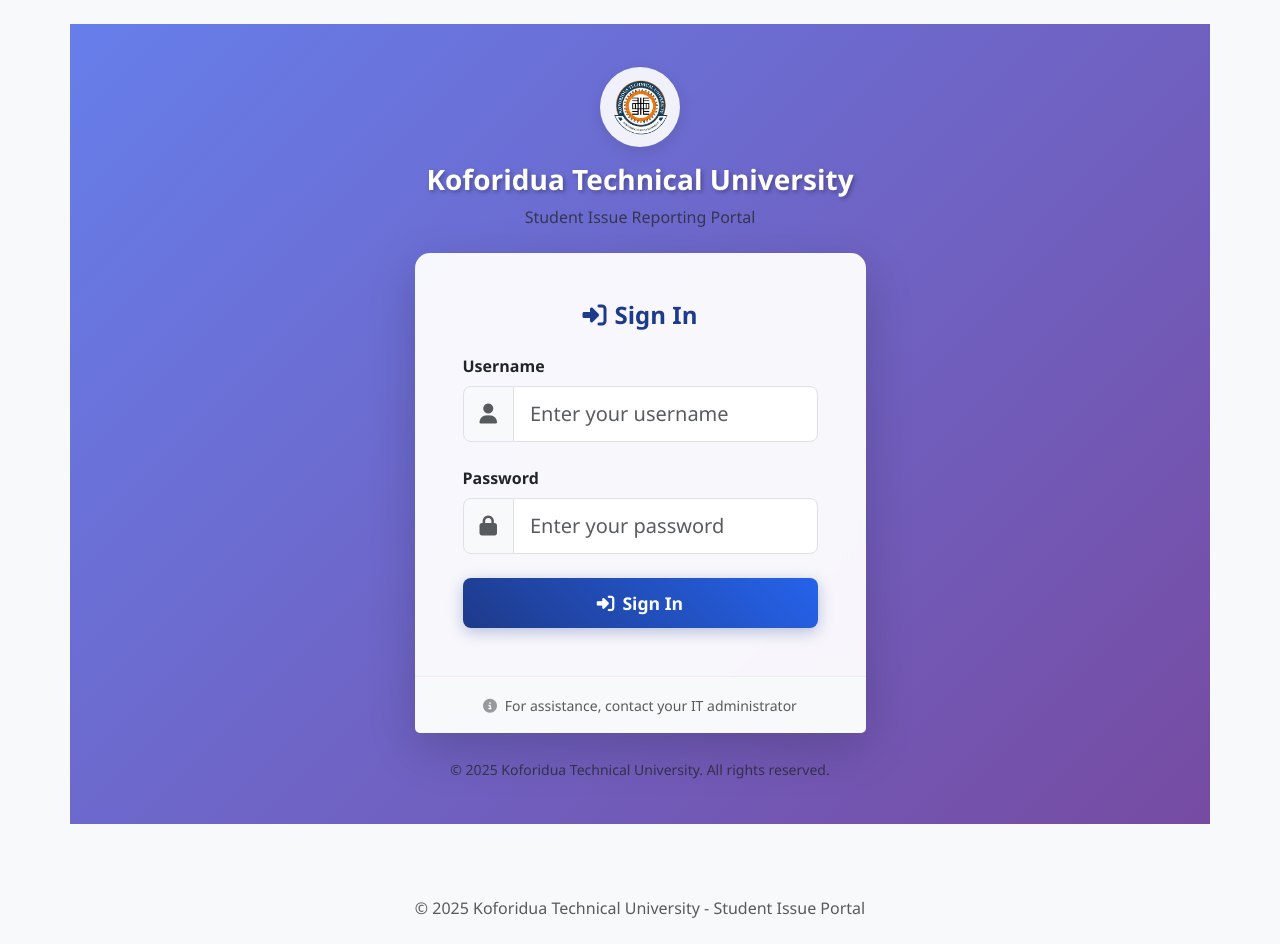
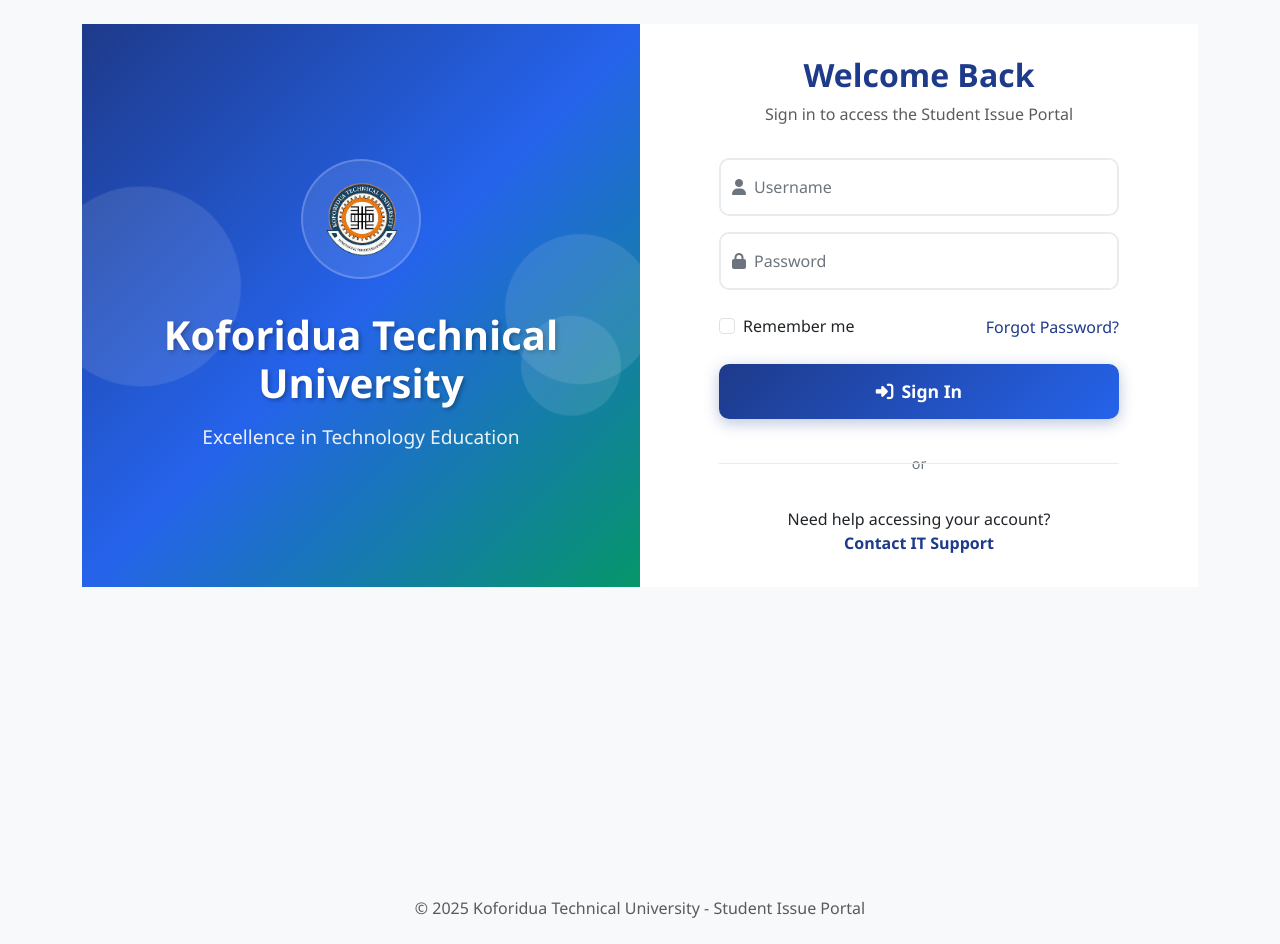
Before and after one commit to BlusMotif/Student-Reporting-System, a Flask app: page /login in a window 1280 px wide. Shown: the part 66-1010 px from the top of the page. Run offline with Flask 3, Linux system fonts and the light colour scheme.

Commit message:
Revamp login and signup pages for a more modern and engaging user experience
Updates login.html and style.css to implement a split-screen login design with branding and decorative elements, plus adds new assets.

Replit-Commit-Author: Agent
Replit-Commit-Session-Id: 3328a7f1-b510-40a4-8abf-944aaa023b1a
Replit-Commit-Screenshot-Url: https://storage.googleapis.com/screenshot-production-us-central1/0be1a02d-16b7-4c14-9ac4-897f370e970f/3328a7f1-b510-40a4-8abf-944aaa023b1a/f2hv6cP

```diff
--- a/static/style.css
+++ b/static/style.css
@@ -189,106 +189,278 @@ footer {
     color: var(--ktu-primary);
 }
 
-/* Professional Login Page Styles */
-.min-vh-100 {
+/* Modern Split-Screen Login Design */
+.login-page {
     min-height: 100vh;
-    background: linear-gradient(135deg, #667eea 0%, #764ba2 100%);
-    padding: 2rem 0;
+    overflow: hidden;
 }
 
-.login-container {
-    animation: fadeInUp 0.8s ease-out;
+.login-page .container-fluid {
+    height: 100vh;
 }
 
-.university-logo {
+/* Left Panel - Branding */
+.login-left-panel {
+    background: linear-gradient(135deg, var(--ktu-primary) 0%, #2563eb 50%, var(--ktu-accent) 100%);
+    position: relative;
+    display: flex;
+    align-items: center;
+    justify-content: center;
+    overflow: hidden;
+}
+
+.login-branding {
+    text-align: center;
+    color: white;
+    z-index: 2;
+    position: relative;
+}
+
+.main-logo {
+    width: 120px;
+    height: 120px;
+    margin-bottom: 2rem;
+    border-radius: 50%;
+    background: rgba(255, 255, 255, 0.1);
+    backdrop-filter: blur(10px);
+    padding: 15px;
+    border: 2px solid rgba(255, 255, 255, 0.2);
+}
+
+.university-title {
+    font-size: 2.5rem;
+    font-weight: 700;
+    margin-bottom: 1rem;
+    text-shadow: 2px 2px 4px rgba(0, 0, 0, 0.3);
+}
+
+.university-subtitle {
+    font-size: 1.2rem;
+    opacity: 0.9;
+    margin-bottom: 0;
+}
+
+/* Decorative Elements */
+.decorative-elements {
+    position: absolute;
+    top: 0;
+    left: 0;
+    width: 100%;
+    height: 100%;
+    pointer-events: none;
+}
+
+.element {
+    position: absolute;
+    border-radius: 50%;
+    background: rgba(255, 255, 255, 0.1);
+    animation: float 6s ease-in-out infinite;
+}
+
+.element-1 {
+    width: 200px;
+    height: 200px;
+    top: 10%;
+    left: -10%;
+    animation-delay: 0s;
+}
+
+.element-2 {
+    width: 150px;
+    height: 150px;
+    bottom: 20%;
+    right: -5%;
+    animation-delay: 2s;
+}
+
+.element-3 {
+    width: 100px;
+    height: 100px;
+    top: 60%;
+    left: 80%;
+    animation-delay: 4s;
+}
+
+@keyframes float {
+    0%, 100% { transform: translateY(0px) rotate(0deg); }
+    50% { transform: translateY(-20px) rotate(180deg); }
+}
+
+/* Right Panel - Login Form */
+.login-right-panel {
+    background: #ffffff;
+    display: flex;
+    align-items: center;
+    justify-content: center;
+    padding: 2rem;
+}
+
+.login-form-container {
+    width: 100%;
+    max-width: 400px;
+    animation: fadeInRight 0.8s ease-out;
+}
+
+.mobile-logo {
     width: 80px;
     height: 80px;
     border-radius: 50%;
-    padding: 8px;
-    background: rgba(255, 255, 255, 0.9);
-    box-shadow: 0 4px 15px rgba(0, 0, 0, 0.1);
+    padding: 10px;
+    background: rgba(30, 58, 138, 0.1);
 }
 
-.university-name {
-    color: #ffffff;
-    font-weight: 600;
-    text-shadow: 2px 2px 4px rgba(0, 0, 0, 0.3);
+.login-title {
+    font-size: 2rem;
+    font-weight: 700;
+    color: var(--ktu-primary);
     margin-bottom: 0.5rem;
 }
 
-.login-card {
-    border: none;
-    border-radius: 15px;
-    background: rgba(255, 255, 255, 0.95);
-    backdrop-filter: blur(10px);
+.login-subtitle {
+    font-size: 1rem;
+    margin-bottom: 2rem;
 }
 
-.login-title {
-    color: var(--ktu-primary);
-    font-weight: 600;
+/* Form Floating Labels */
+.form-floating > .form-control {
+    height: 58px;
+    padding: 1rem 0.75rem;
+    border: 2px solid #e9ecef;
+    border-radius: 10px;
+    font-size: 1rem;
+    transition: all 0.3s ease;
 }
 
-.input-group-lg .form-control,
-.input-group-lg .input-group-text {
-    border-radius: 8px;
-    padding: 0.75rem 1rem;
+.form-floating > .form-control:focus {
+    border-color: var(--ktu-primary);
+    box-shadow: 0 0 0 0.25rem rgba(30, 58, 138, 0.15);
 }
 
-.input-group-text {
-    background-color: #f8f9fa !important;
-    border: 1px solid #dee2e6;
+.form-floating > label {
+    padding: 1rem 0.75rem;
     color: #6c757d;
+    font-weight: 500;
 }
 
-.login-btn {
-    background: linear-gradient(45deg, var(--ktu-primary), #2563eb);
+.form-floating > .form-control:focus ~ label,
+.form-floating > .form-control:not(:placeholder-shown) ~ label {
+    color: var(--ktu-primary);
+    transform: scale(0.85) translateY(-0.5rem) translateX(0.15rem);
+}
+
+/* Remember Me and Forgot Password */
+.form-check-input:checked {
+    background-color: var(--ktu-primary);
+    border-color: var(--ktu-primary);
+}
+
+.forgot-password {
+    color: var(--ktu-primary);
+    text-decoration: none;
+    font-weight: 500;
+    transition: all 0.3s ease;
+}
+
+.forgot-password:hover {
+    color: #1e40af;
+    text-decoration: underline;
+}
+
+/* Login Button */
+.login-submit-btn {
+    background: linear-gradient(135deg, var(--ktu-primary) 0%, #2563eb 100%);
     border: none;
-    border-radius: 8px;
-    padding: 0.75rem 2rem;
+    border-radius: 10px;
+    padding: 0.875rem 2rem;
     font-weight: 600;
     font-size: 1.1rem;
     transition: all 0.3s ease;
     box-shadow: 0 4px 15px rgba(30, 58, 138, 0.3);
 }
 
-.login-btn:hover {
-    background: linear-gradient(45deg, #1e40af, var(--ktu-primary));
+.login-submit-btn:hover {
+    background: linear-gradient(135deg, #1e40af 0%, var(--ktu-primary) 100%);
     transform: translateY(-2px);
-    box-shadow: 0 6px 20px rgba(30, 58, 138, 0.4);
+    box-shadow: 0 6px 25px rgba(30, 58, 138, 0.4);
 }
 
-.card-footer {
-    border-radius: 0 0 15px 15px;
-    border-top: 1px solid rgba(0, 0, 0, 0.05);
+/* Divider */
+.login-divider {
+    text-align: center;
+    margin: 2rem 0;
+    position: relative;
 }
 
-@keyframes fadeInUp {
+.login-divider::before {
+    content: '';
+    position: absolute;
+    top: 50%;
+    left: 0;
+    right: 0;
+    height: 1px;
+    background: #e9ecef;
+}
+
+.login-divider span {
+    background: white;
+    padding: 0 1rem;
+    color: #6c757d;
+    font-size: 0.9rem;
+}
+
+/* Alternative Actions */
+.contact-admin {
+    color: var(--ktu-primary);
+    text-decoration: none;
+    font-weight: 600;
+}
+
+.contact-admin:hover {
+    color: #1e40af;
+    text-decoration: underline;
+}
+
+@keyframes fadeInRight {
     from {
         opacity: 0;
-        transform: translateY(30px);
+        transform: translateX(30px);
     }
     to {
         opacity: 1;
-        transform: translateY(0);
+        transform: translateX(0);
     }
 }
 
-/* Responsive adjustments for login */
-@media (max-width: 768px) {
-    .university-logo {
-        width: 60px;
-        height: 60px;
+/* Responsive Design */
+@media (max-width: 991.98px) {
+    .login-right-panel {
+        min-height: 100vh;
     }
 
-    .university-name {
-        font-size: 1.5rem;
+    .university-title {
+        font-size: 2rem;
     }
 
-    .login-card .card-body {
-        padding: 2rem !important;
+    .university-subtitle {
+        font-size: 1rem;
     }
 
-    .min-vh-100 {
-        padding: 1rem 0;
+    .login-form-container {
+        max-width: 100%;
+        padding: 0 1rem;
     }
 }
+
+@media (max-width: 576px) {
+    .login-right-panel {
+        padding: 1rem;
+    }
+
+    .login-title {
+        font-size: 1.75rem;
+    }
+
+    .form-floating > .form-control {
+        height: 54px;
+    }
+}
--- a/templates/login.html
+++ b/templates/login.html
@@ -3,65 +3,78 @@
 {% block title %}Login - Koforidua Technical University Student Portal{% endblock %}
 
 {% block content %}
-<div class="row justify-content-center align-items-center min-vh-100">
-    <div class="col-md-8 col-lg-6 col-xl-5">
-        <div class="login-container">
-            <!-- University Header -->
-            <div class="text-center mb-4">
-                <img src="{{ url_for('static', filename='ktu-logo.png') }}" alt="KTU Logo" class="university-logo mb-3">
-                <h3 class="university-name">Koforidua Technical University</h3>
-                <p class="text-muted">Student Issue Reporting Portal</p>
+<div class="login-page">
+    <div class="container-fluid h-100">
+        <div class="row h-100">
+            <!-- Left Side - Branding/Image -->
+            <div class="col-lg-6 d-none d-lg-flex login-left-panel">
+                <div class="login-branding">
+                    <div class="branding-content">
+                        <img src="{{ url_for('static', filename='ktu-logo.png') }}" alt="KTU Logo" class="main-logo">
+                        <h2 class="university-title">Koforidua Technical University</h2>
+                        <p class="university-subtitle">Excellence in Technology Education</p>
+                        <div class="decorative-elements">
+                            <div class="element element-1"></div>
+                            <div class="element element-2"></div>
+                            <div class="element element-3"></div>
                         </div>
-
-            <!-- Login Card -->
-            <div class="card login-card shadow-lg">
-                <div class="card-body p-5">
-                    <h4 class="text-center mb-4 login-title">
-                        <i class="fas fa-sign-in-alt me-2"></i>Sign In
-                    </h4>
-
-                    <form method="POST">
-                        <div class="mb-4">
-                            <label for="username" class="form-label fw-semibold">Username</label>
-                            <div class="input-group input-group-lg">
-                                <span class="input-group-text bg-light">
-                                    <i class="fas fa-user text-muted"></i>
-                                </span>
-                                <input type="text" class="form-control" id="username" name="username"
-                                       placeholder="Enter your username" required>
+                    </div>
                 </div>
             </div>
 
-                        <div class="mb-4">
-                            <label for="password" class="form-label fw-semibold">Password</label>
-                            <div class="input-group input-group-lg">
-                                <span class="input-group-text bg-light">
-                                    <i class="fas fa-lock text-muted"></i>
-                                </span>
-                                <input type="password" class="form-control" id="password" name="password"
-                                       placeholder="Enter your password" required>
-                            </div>
+            <!-- Right Side - Login Form -->
+            <div class="col-lg-6 login-right-panel">
+                <div class="login-form-container">
+                    <div class="login-header text-center mb-4">
+                        <!-- Mobile Logo -->
+                        <img src="{{ url_for('static', filename='ktu-logo.png') }}" alt="KTU Logo" class="mobile-logo d-lg-none mb-3">
+                        <h3 class="login-title">Welcome Back</h3>
+                        <p class="login-subtitle text-muted">Sign in to access the Student Issue Portal</p>
                     </div>
 
-                        <button type="submit" class="btn btn-primary btn-lg w-100 login-btn">
+                    <div class="login-form">
+                        <form method="POST">
+                            <div class="form-floating mb-3">
+                                <input type="text" class="form-control" id="username" name="username"
+                                       placeholder="Username" required>
+                                <label for="username">
+                                    <i class="fas fa-user me-2"></i>Username
+                                </label>
+                            </div>
+
+                            <div class="form-floating mb-4">
+                                <input type="password" class="form-control" id="password" name="password"
+                                       placeholder="Password" required>
+                                <label for="password">
+                                    <i class="fas fa-lock me-2"></i>Password
+                                </label>
+                            </div>
+
+                            <div class="d-flex justify-content-between align-items-center mb-4">
+                                <div class="form-check">
+                                    <input class="form-check-input" type="checkbox" id="remember">
+                                    <label class="form-check-label" for="remember">
+                                        Remember me
+                                    </label>
+                                </div>
+                                <a href="#" class="forgot-password">Forgot Password?</a>
+                            </div>
+
+                            <button type="submit" class="btn btn-primary btn-lg w-100 login-submit-btn">
                                 <i class="fas fa-sign-in-alt me-2"></i>Sign In
                             </button>
                         </form>
+
+                        <div class="login-divider">
+                            <span>or</span>
                         </div>
 
-                <div class="card-footer bg-light text-center py-3">
-                    <small class="text-muted">
-                        <i class="fas fa-info-circle me-1"></i>
-                        For assistance, contact your IT administrator
-                    </small>
+                        <div class="alternative-actions text-center">
+                            <p class="mb-0">Need help accessing your account?</p>
+                            <a href="#" class="contact-admin">Contact IT Support</a>
                         </div>
                     </div>
-
-            <!-- Footer -->
-            <div class="text-center mt-4">
-                <small class="text-muted">
-                    &copy; 2025 Koforidua Technical University. All rights reserved.
-                </small>
+                </div>
             </div>
         </div>
     </div>
```
Also changed, not shown: attached_assets/login_1753284846154.jpeg (added), static/login-design.jpeg (added). Lines whose indentation alone changed are shown as unchanged.
